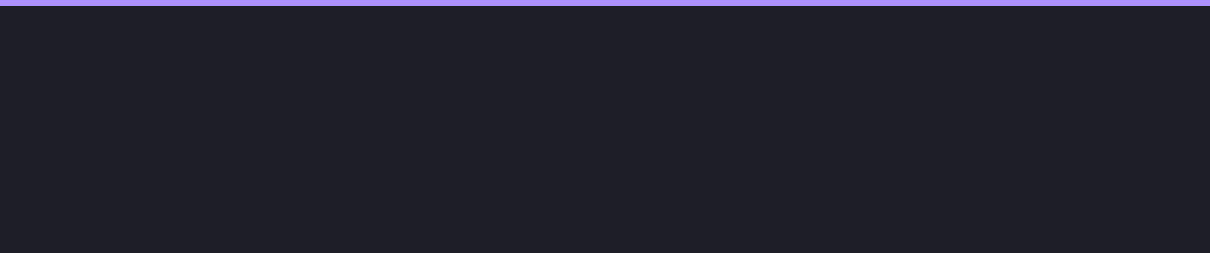
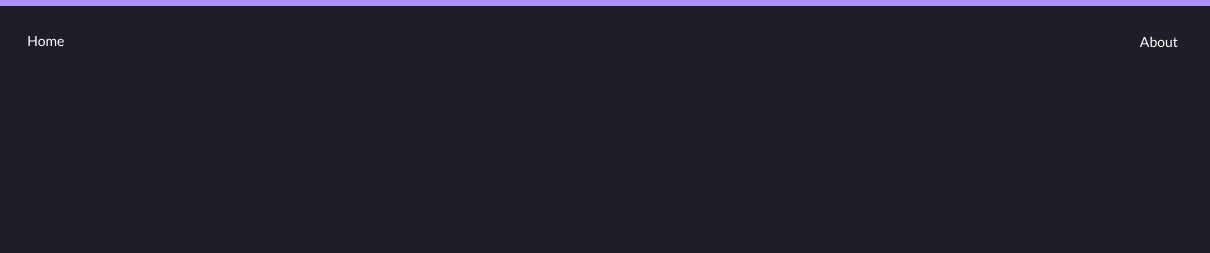
Before and after one commit to h7d48a/h7d48a.github.io, a plain HTML site: page index.html in a window 1280 px wide. Shown: the top 253 px of the page, 70-1280 px from the left. Drawn offline with nearby package versions, Linux system fonts and the light colour scheme.

Commit message:
Update index.html

```diff
--- a/index.html
+++ b/index.html
@@ -18,7 +18,15 @@
     </button>
     <img src="assets/BotLogo.svg" width="50" height="50">
     <div class="collapse navbar-collapse" id="navbarSupportedContent" style="margin-left: 20px !important">
+        <ul class="navbar-nav mr-auto">
+            <li class="nav-item active">
+                <a class="nav-link" href="#/">Home <span class="sr-only">(current)</span></a>
+            </li>
+        </ul>
     </div>
+    <div class="nav-item">
+            <a class="nav-link" href="/about">About</a>
+        </div>
 </nav>
 <div class="heading">
     <h1 class="display-5 title">It's time to use Gigabit in your server.</h1>
```
